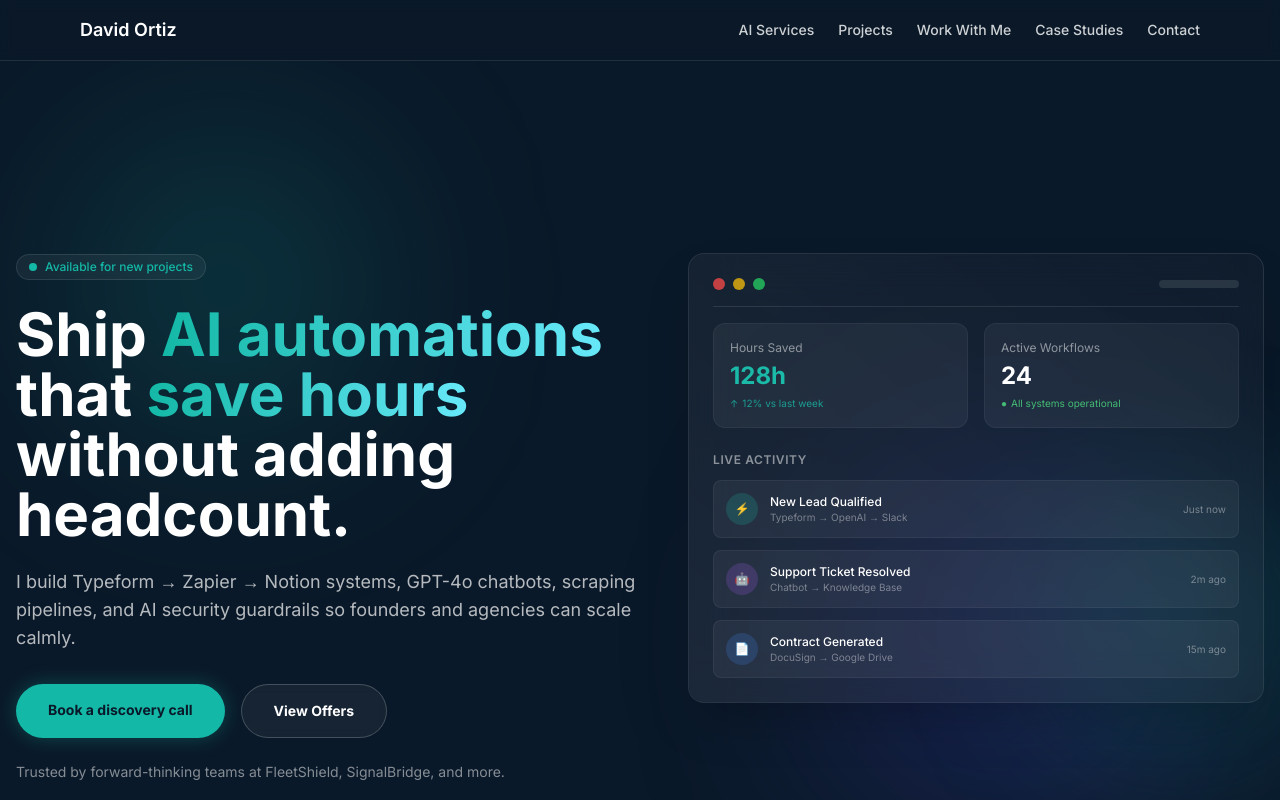
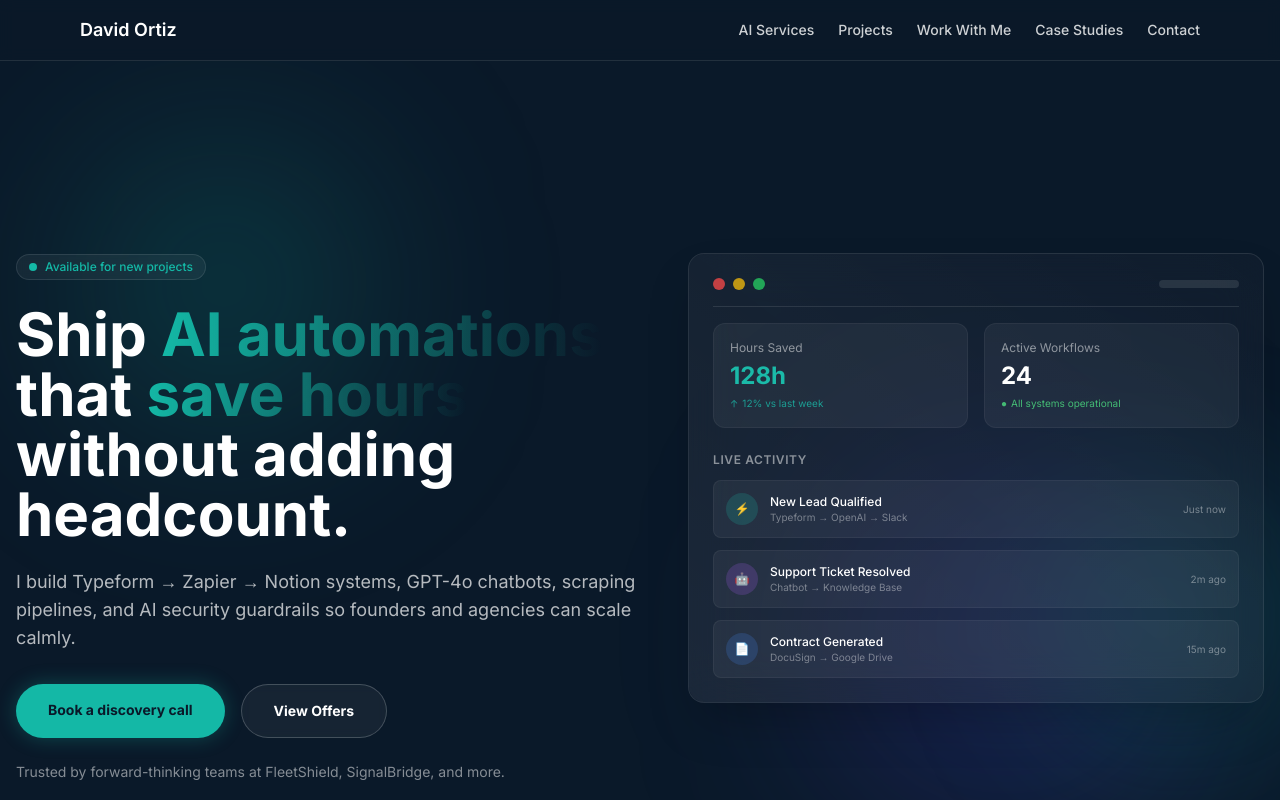
Before and after one commit to RazonIn4K/david-ortiz-portfolio, a Next.js app: page / in a window 1280 px wide. Shown: the top 800 px of the page. Built offline with nearby package versions, Linux system fonts and the light colour scheme.

Commit message:
feat: add new color and background image to tailwind config

```diff
--- a/tailwind.config.ts
+++ b/tailwind.config.ts
@@ -13,11 +13,13 @@ const config: Config = {
         ink: '#0a1929',
         slate: '#1E293B',
         accent: '#4F46E5',
-        teal: '#14b8a6'
+        teal: '#14b8a6',
+        cyan: '#67e8f9'
       },
       backgroundImage: {
         'grid-light': 'radial-gradient(circle at 1px 1px, rgba(79, 70, 229, 0.2) 1px, transparent 0)',
-        'gradient-teal': 'linear-gradient(to right, #14b8a6, #67e8f9)'
+        'gradient-teal': 'linear-gradient(to right, #14b8a6, #67e8f9)',
+        'gradient-cyan': 'linear-gradient(to right, #67e8f9, #14b8a6)'
       }
     }
   },
```
